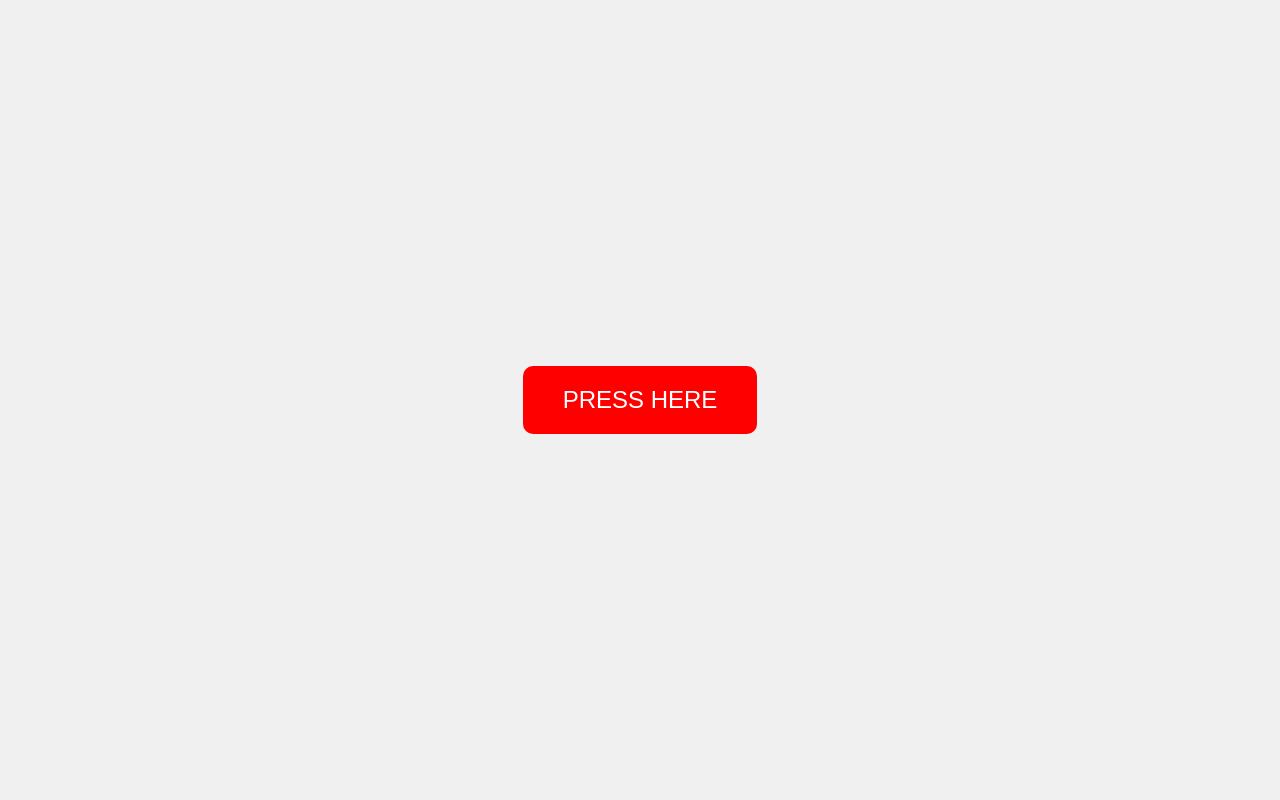
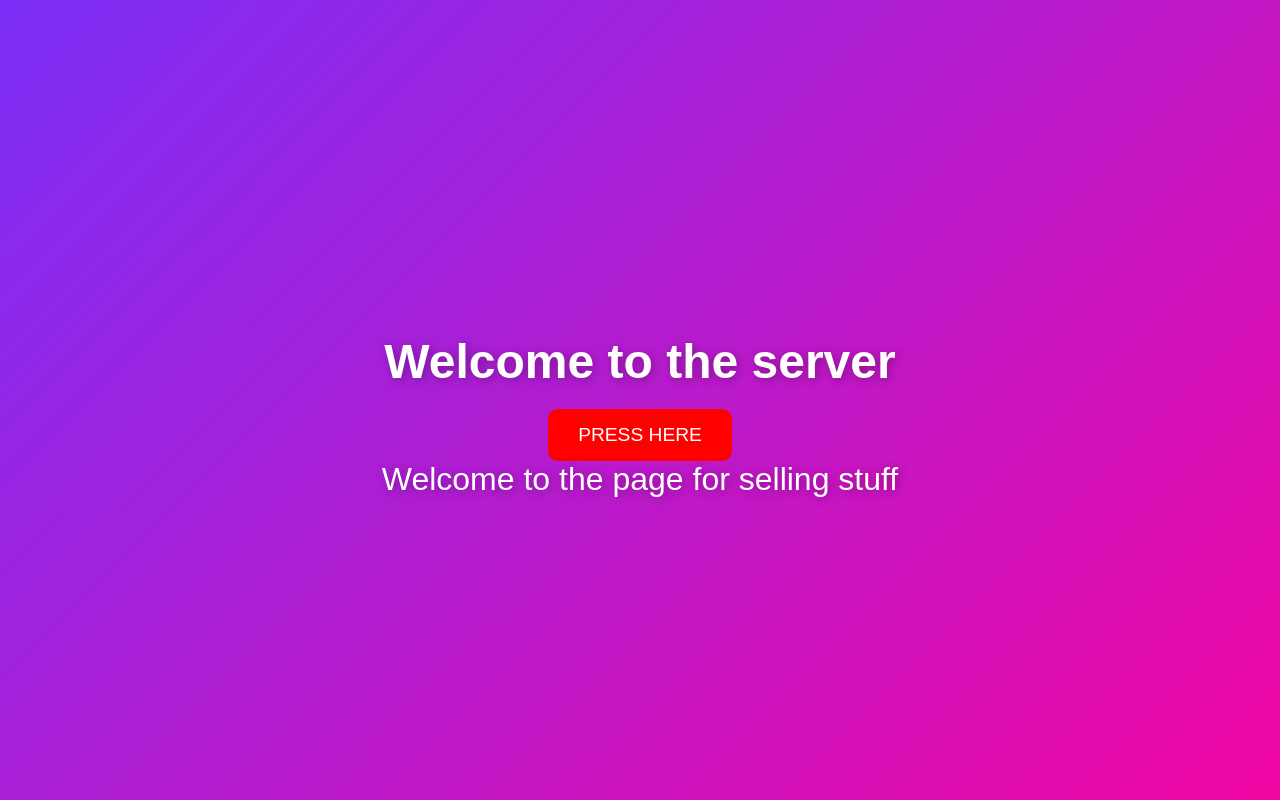
Before and after one commit to BrainrotSeller/BrianrotSeller.github.io, a plain HTML site: page index.html in a window 1280 px wide. Drawn offline with Linux system fonts and the light colour scheme.

Commit message:
Update index.html
For red button

```diff
--- a/index.html
+++ b/index.html
@@ -1,36 +1,70 @@
 <!DOCTYPE html>
 <html lang="en">
 <head>
-    <meta charset="UTF-8">
-    <meta name="viewport" content="width=device-width, initial-scale=1.0">
-    <title>Home Page</title>
+  <meta charset="UTF-8" />
+  <meta name="viewport" content="width=device-width, initial-scale=1.0" />
+  <title>Welcome to the Server</title>
   <style>
     body {
+      margin: 0;
+      height: 100vh;
+      background: linear-gradient(135deg, #4f00ff, #00c3ff);
       display: flex;
+      flex-direction: column;
       justify-content: center;
       align-items: center;
-            height: 100vh;
-            background-color: #f0f0f0;
-            margin: 0;
-            font-family: Arial, sans-serif;
+      font-family: 'Poppins', sans-serif;
+      color: white;
+      text-align: center;
     }
-        .red-button {
-            padding: 20px 40px;
-            font-size: 24px;
+    h1 {
+      font-size: 3rem;
+      margin-bottom: 20px;
+      text-shadow: 2px 2px 10px rgba(0,0,0,0.3);
+    }
+    button {
       background-color: red;
       color: white;
       border: none;
+      padding: 15px 30px;
+      font-size: 1.2rem;
       border-radius: 10px;
       cursor: pointer;
-            transition: transform 0.2s;
+      transition: transform 0.2s, background 0.3s;
     }
-        .red-button:hover {
+    button:hover {
       transform: scale(1.1);
+      background-color: darkred;
     }
   </style>
 </head>
 <body>
-    <!-- Replace 'briantots.html' with your actual listings page -->
-    <button class="red-button" onclick="location.href='briantots.html'">PRESS HERE</button>
+  <h1>Welcome to the server</h1>
+  <button onclick="window.location.href='shop.html'">PRESS HERE</button>
 </body>
 </html>
+<!DOCTYPE html>
+<html lang="en">
+<head>
+  <meta charset="UTF-8" />
+  <meta name="viewport" content="width=device-width, initial-scale=1.0" />
+  <title>Selling Page</title>
+  <style>
+    body {
+      margin: 0;
+      height: 100vh;
+      background: linear-gradient(135deg, #7b2ff7, #f107a3);
+      display: flex;
+      justify-content: center;
+      align-items: center;
+      color: white;
+      font-family: 'Poppins', sans-serif;
+      font-size: 2rem;
+      text-shadow: 2px 2px 10px rgba(0,0,0,0.3);
+    }
+  </style>
+</head>
+<body>
+  <div>Welcome to the page for selling stuff</div>
+</body>
+</html>
```
Lines whose indentation alone changed are shown as unchanged.
